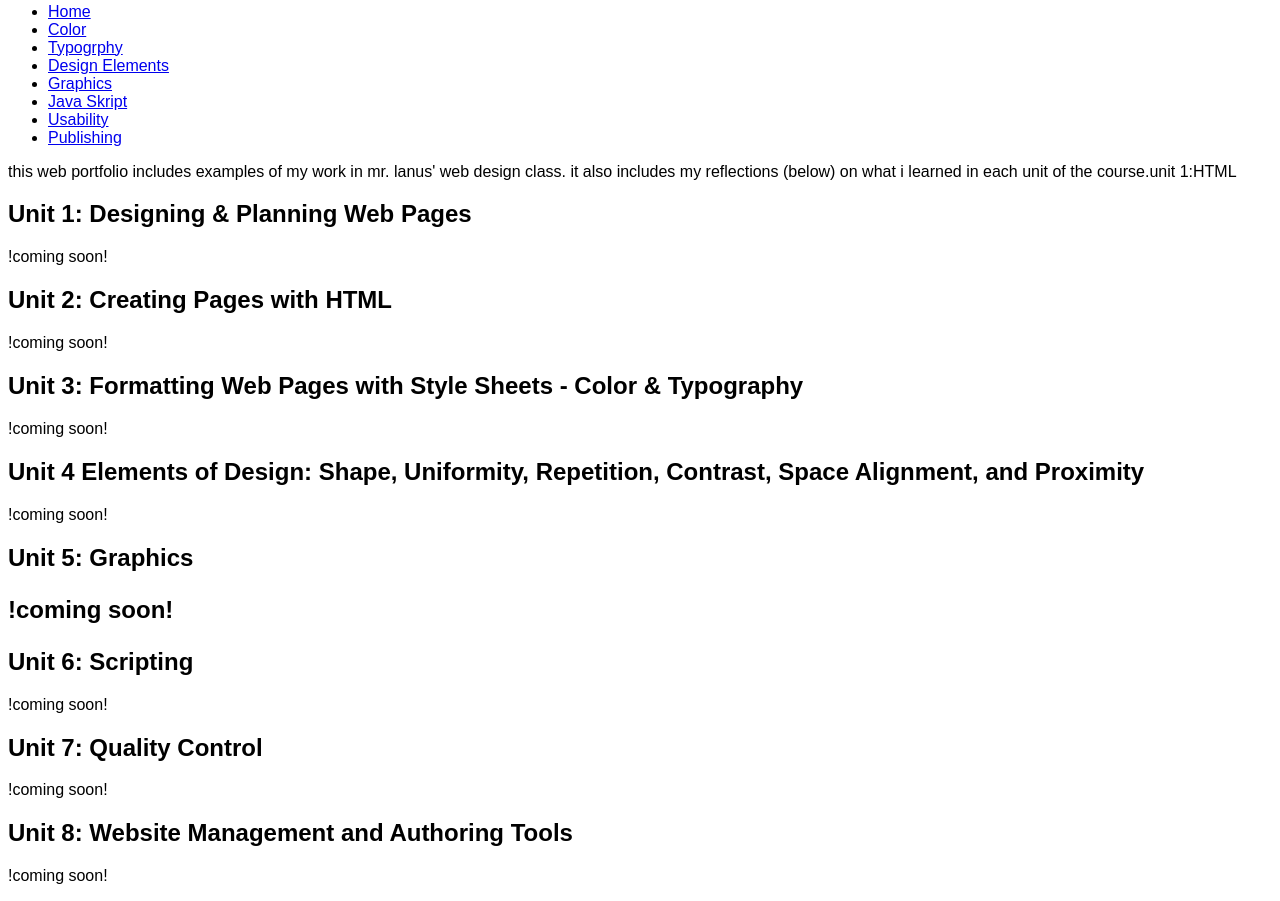
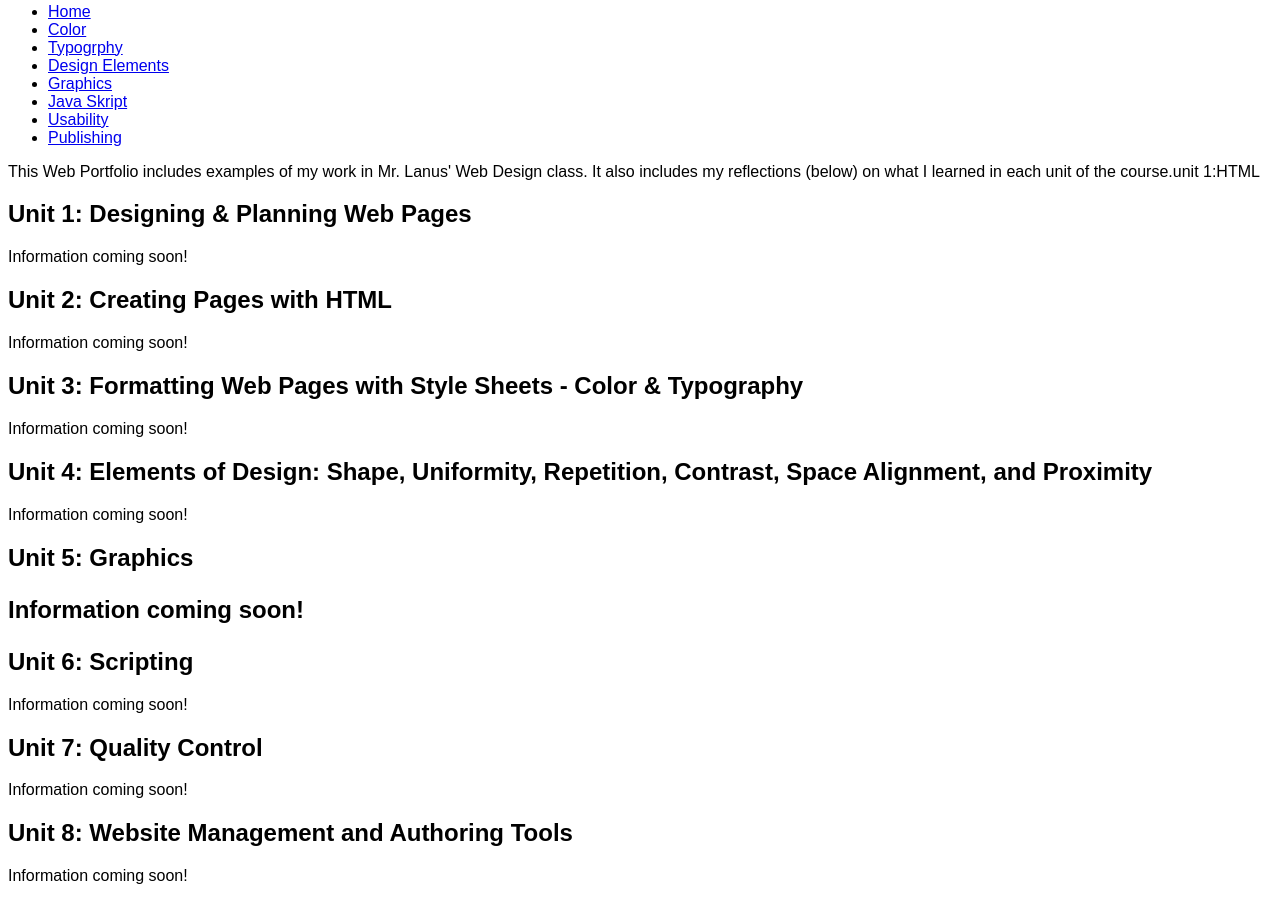
Before and after one commit to orymaya/portfolio_horacionew, a plain HTML site: page index.html in a window 1280 px wide. Shown: the part 235-1136 px from the top of the page. Drawn offline with Linux system fonts and the light colour scheme.

Commit message:
Made the changes I needed to.

```diff
--- a/index.html
+++ b/index.html
@@ -57,7 +57,7 @@
 
    <main id="main">
 
-     <p>this web portfolio includes examples of my work in mr. lanus' web design class. it also includes my reflections (below) on what i learned in each unit of the course.</p)
+     <p>This Web Portfolio includes examples of my work in Mr. Lanus' Web Design class. It also includes my reflections (below) on what I learned in each unit of the course.</p)
 
      <h2>unit 1:HTML</h2>
      <!--ad reflection answer below-->
@@ -67,41 +67,42 @@
        <p>  </p>
    <h2>Unit 1: Designing & Planning Web Pages</h2>
    <p>
-   !coming soon!
+     Information coming soon!
    </p>
 
    <h2>Unit 2: Creating Pages with HTML</h2>
    <p>
-     !coming soon!
+     Information coming soon!
    </p>
 
    <h2>Unit 3: Formatting Web Pages with Style Sheets - Color & Typography</h2>
    <p>
-     !coming soon!
+     Information coming soon!
    </p>
 
-   <h2>Unit 4 Elements of Design: Shape, Uniformity, Repetition, Contrast, Space Alignment, and Proximity</h2>
+   <h2>Unit 4: Elements of Design: Shape, Uniformity, Repetition, Contrast, Space Alignment, and Proximity</h2>
    <p>
-   !coming soon!
+     Information coming soon!
    </p>
 
    <h2>Unit 5: Graphics<h2>
-   <P>
-   !coming  soon!
+   <p>
+     Information coming soon!
+   </p>
 
    <h2>Unit 6: Scripting</h2>
    <p>
-   !coming soon!
+     Information coming soon!
    </p>
 
    <h2>Unit 7: Quality Control</h2>
    <p>
-   !coming soon!
+     Information coming soon!
    <p>
 
    <h2>Unit 8: Website Management and Authoring Tools</h2>
    <p>
-   !coming soon!
+     Information coming soon!
    <p>
 
  </body>
```
